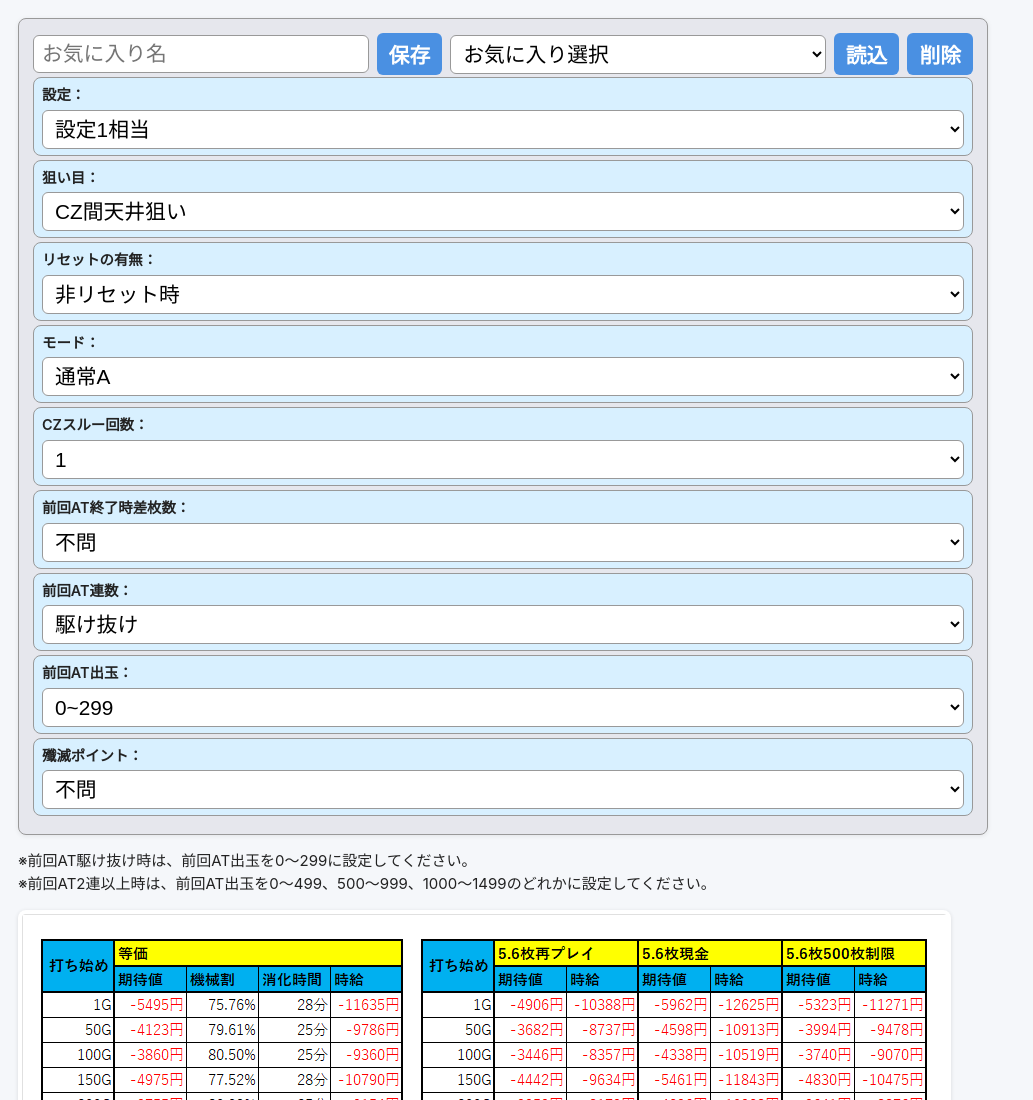
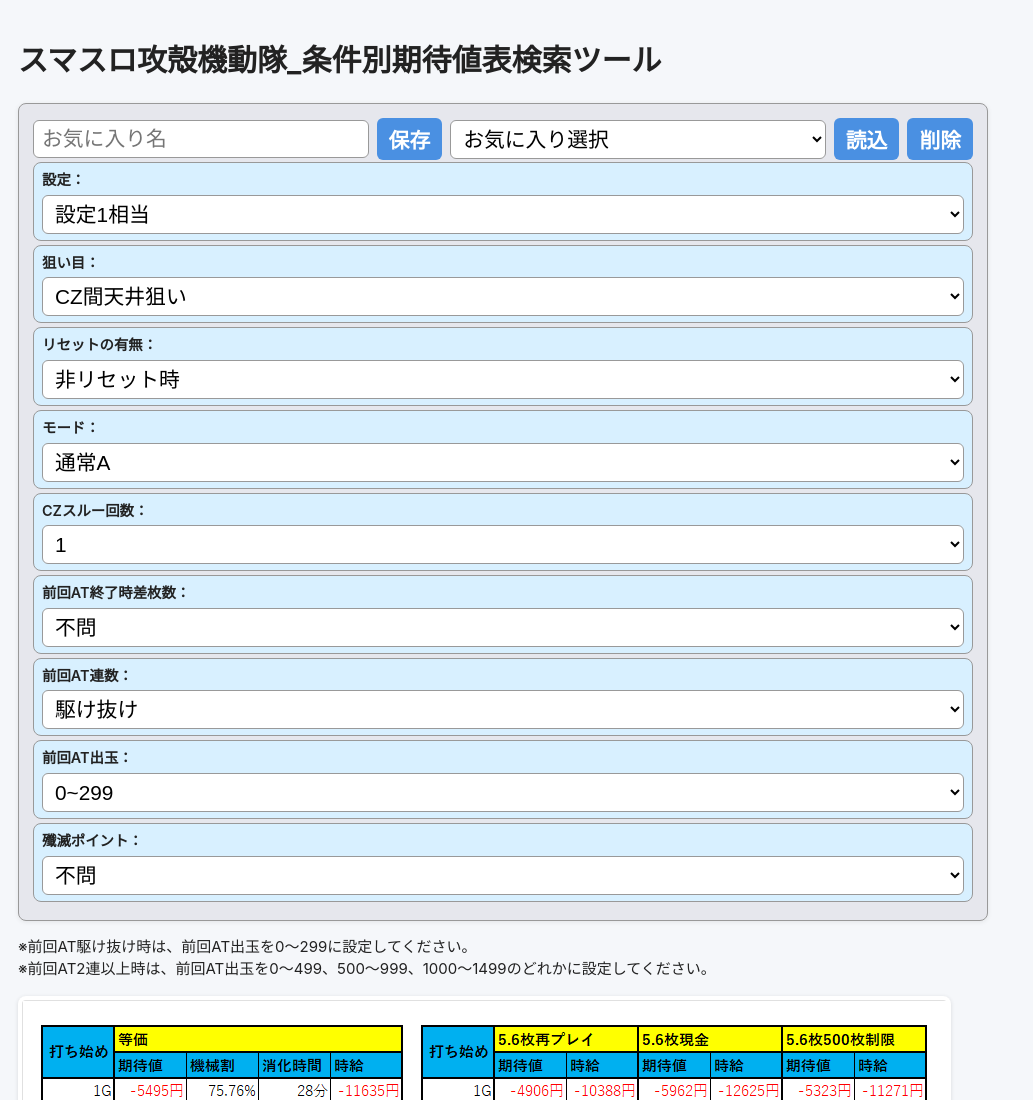
Before and after one commit to wosaru/koukakukidoubutai_CZ_fDRbnBHR7xLUTee3, a plain HTML site: page index.html in a window 1280 px wide. Shown: the top 1100 px of the page, without its empty margins (0-1033 px from the left). Drawn offline with Linux system fonts and the light colour scheme.

Commit message:
Update index.html

```diff
--- a/index.html
+++ b/index.html
@@ -6,6 +6,8 @@
   <meta name="robots" content="noindex, nofollow">
 </head>
 <body>
+
+  <h1 class="tool-title">スマスロ攻殻機動隊_条件別期待値表検索ツール</h1>
 
   <!-- 検索条件UI -->
   <div id="filters"></div>
```
